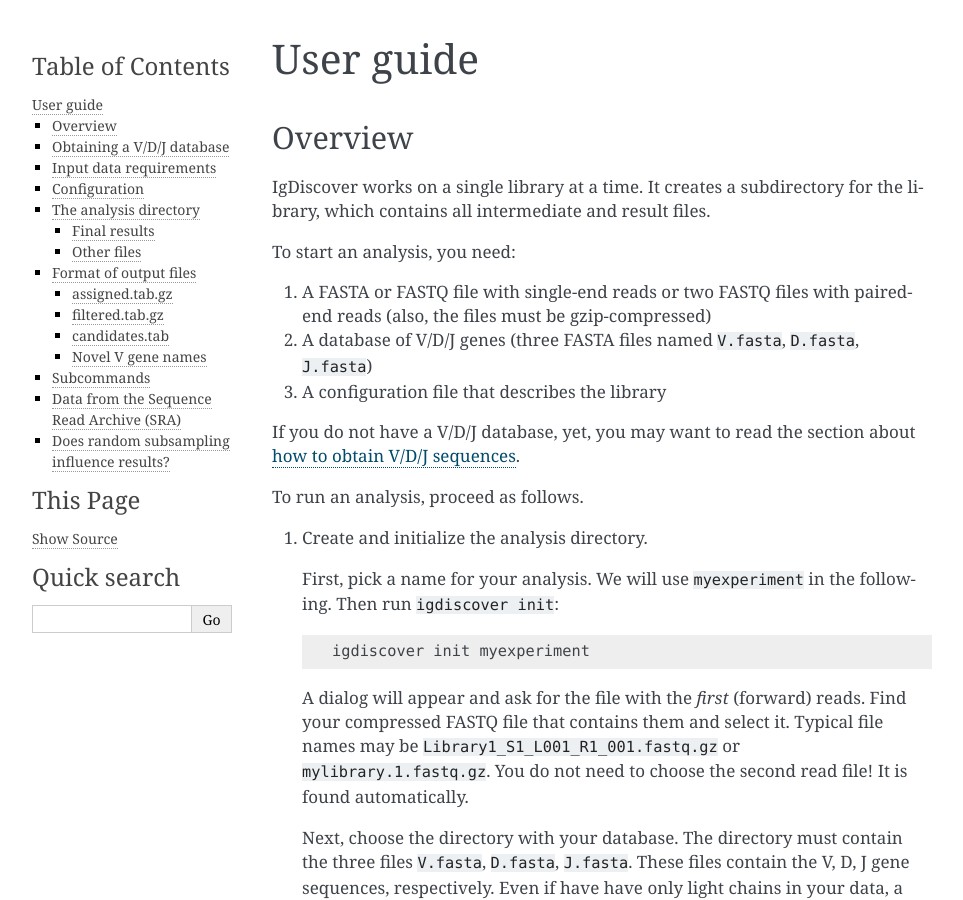
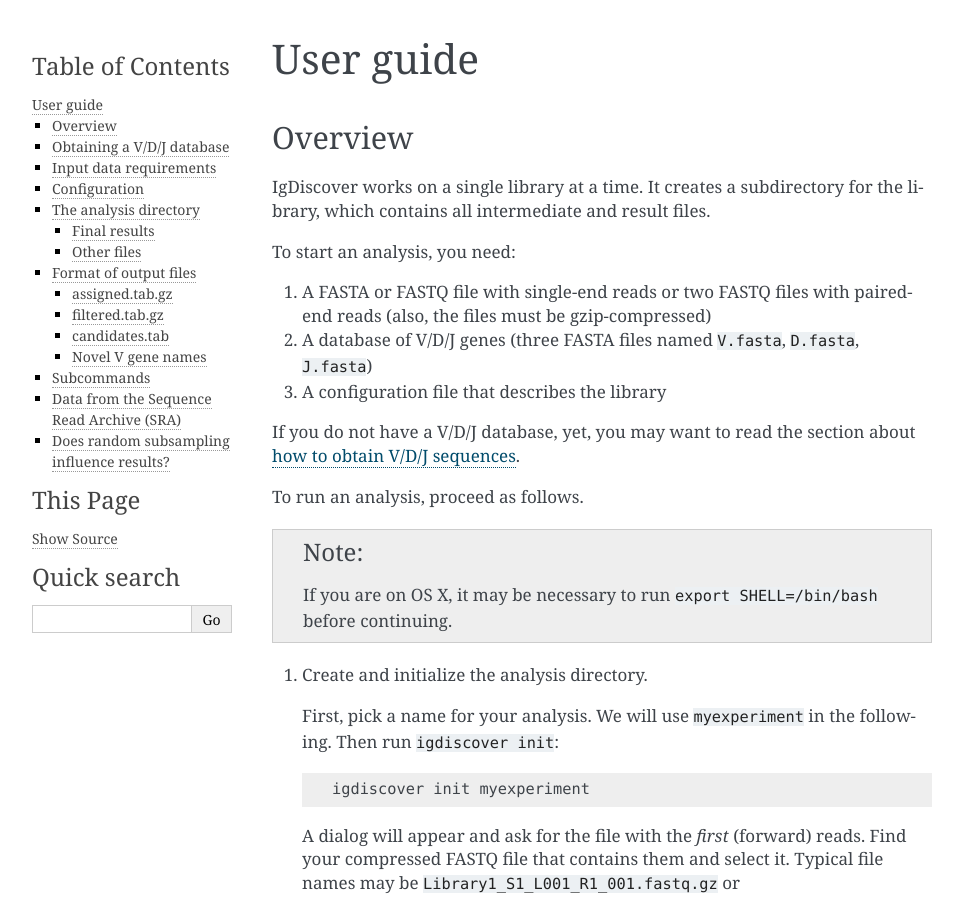
Before and after one commit to NBISweden/IgDiscover-legacy, a Sphinx documentation site: the page built from doc/guide.rst, in a window 1280 px wide and 900 px high. Shown: the whole window, without its empty margins (148-1111 px from the left). Built offline with Sphinx 7.4.7, drawn with Linux system fonts in a browser that asks for light colours.

Commit message:
Document an OS X pecularity

```diff
--- a/doc/guide.rst
+++ b/doc/guide.rst
@@ -20,6 +20,9 @@ If you do not have a V/D/J database, yet, you may want to read the section about
 :ref:`how to obtain V/D/J sequences <obtaining-database>`.
 
 To run an analysis, proceed as follows.
+
+.. note::
+  If you are on OS X, it may be necessary to run ``export SHELL=/bin/bash`` before continuing.
 
 1. Create and initialize the analysis directory.
 
```
